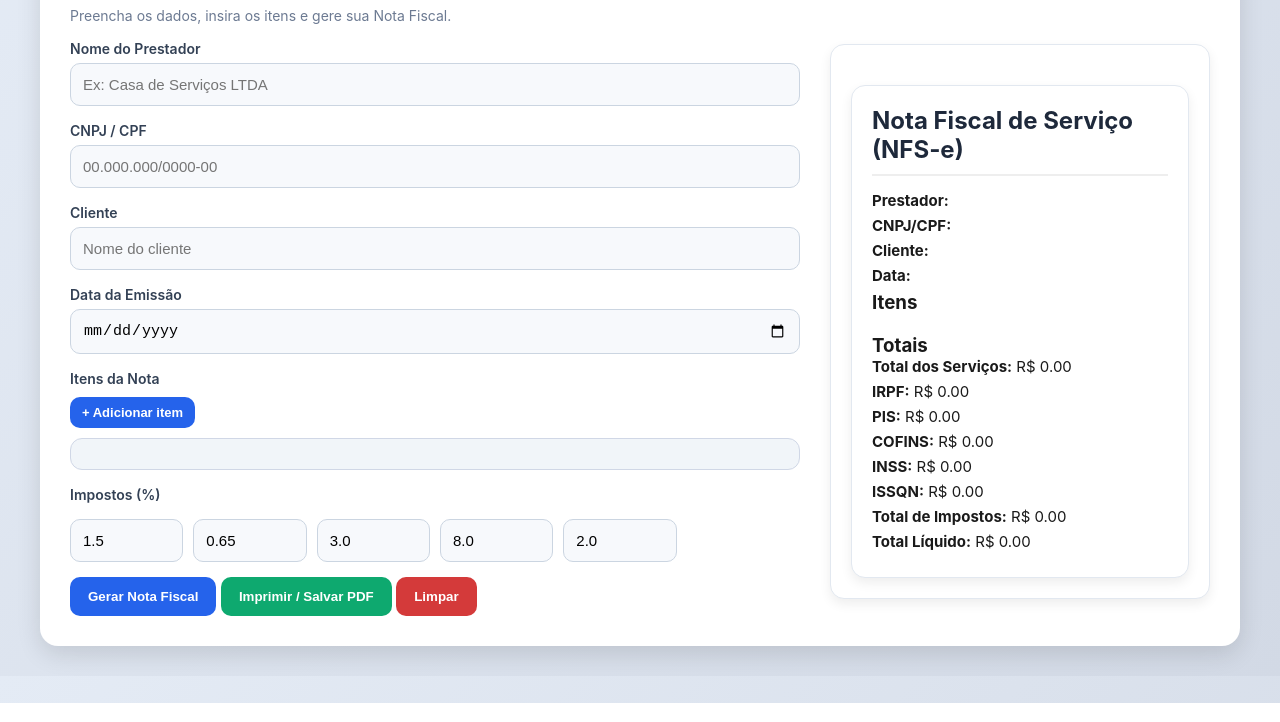
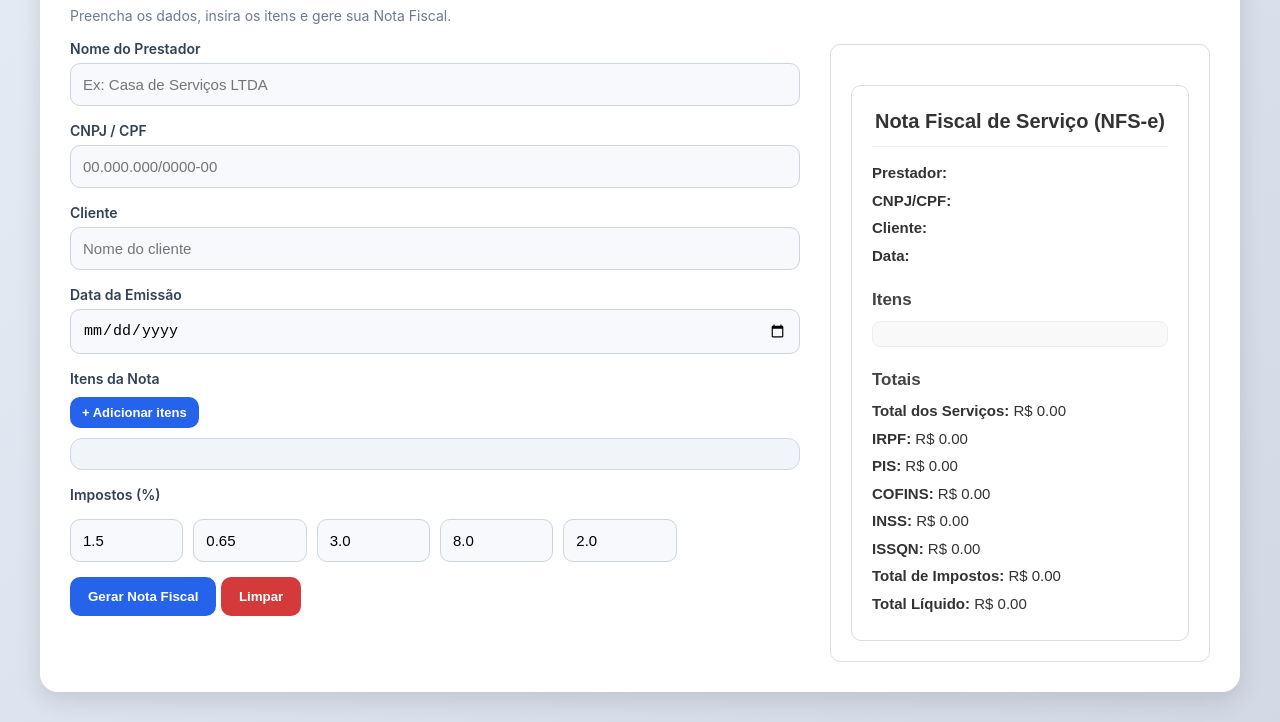
Before and after one commit to Carlamagalhaes1/Exerc-cio, a plain HTML site: page index.html in a window 1280 px wide. Both pictures are taken after a click on the button "Gerar Nota Fiscal". Shown: the part 97-819 px from the top of the page. Drawn offline with Linux system fonts and the light colour scheme.

Commit message:
Css pronto

```diff
--- a/index.html
+++ b/index.html
@@ -31,7 +31,7 @@
         <section>
           <div class="label-row">
             <label>Itens da Nota</label>
-            <button id="addItemBtn" class="btn small">+ Adicionar item</button>
+            <button id="addItemBtn" class="btn small">+ Adicionar itens</button>
           </div>
 
           <div id="itemsContainer" class="items"></div>
@@ -51,7 +51,6 @@
 
         <div class="controls">
           <button id="generateBtn" class="btn">Gerar Nota Fiscal</button>
-          <button id="printBtn" class="btn green">Imprimir / Salvar PDF</button>
           <button id="clearBtn" class="btn red">Limpar</button>
         </div>
       </div>
--- a/style.css
+++ b/style.css
@@ -143,34 +143,59 @@ input:focus {
   margin-top: 10px;
 }
 
+
 .invoice {
-  background: #ffffff;
-  padding: 20px;
-  border-radius: 14px;
-  border: 1px solid #e2e8f0;
-  box-shadow: 0px 5px 12px rgba(0, 0, 0, 0.07);
-  animation: slideUp 0.3s ease;
-  margin-top: 20px;
+    background: #ffffff;
+    padding: 20px;
+    border-radius: 10px;
+    border: 1px solid #ddd;
+    margin-top: 20px;
+    font-family: Arial, sans-serif;
+    line-height: 1.5;
 }
 
 .invoice h2 {
-  border-bottom: 2px solid #eee;
-  padding-bottom: 10px;
-  margin-bottom: 15px;
-  color: #1e293b;
+    text-align: center;
+    margin-bottom: 15px;
+    font-size: 20px;
+    color: #333;
+    border-bottom: 1px solid #eee;
+    padding-bottom: 10px;
 }
 
-.invoice ul {
-  padding-left: 20px;
-  margin-top: 10px;
-  margin-bottom: 20px;
+
+.invoice h3 {
+    margin-top: 20px;
+    margin-bottom: 8px;
+    font-size: 17px;
+    color: #444;
 }
 
+/* Texto */
 .invoice p {
-  margin-bottom: 6px;
-  font-size: 15px;
+    margin: 5px 0;
+    font-size: 15px;
+    color: #333;
 }
 
+/* Lista dos itens */
+.invoice ul {
+    padding: 12px;
+    background: #f9f9f9;
+    border-radius: 8px;
+    border: 1px solid #eee;
+    margin-bottom: 15px;
+}
+
+.invoice ul li {
+    margin: 4px 0;
+    padding: 4px 0;
+    border-bottom: 1px solid #eee;
+}
+
+.invoice ul li:last-child {
+    border-bottom: none;
+}
 @keyframes fadeIn {
   from { opacity: 0; transform: translateY(10px); }
   to   { opacity: 1; transform: translateY(0); }
```
